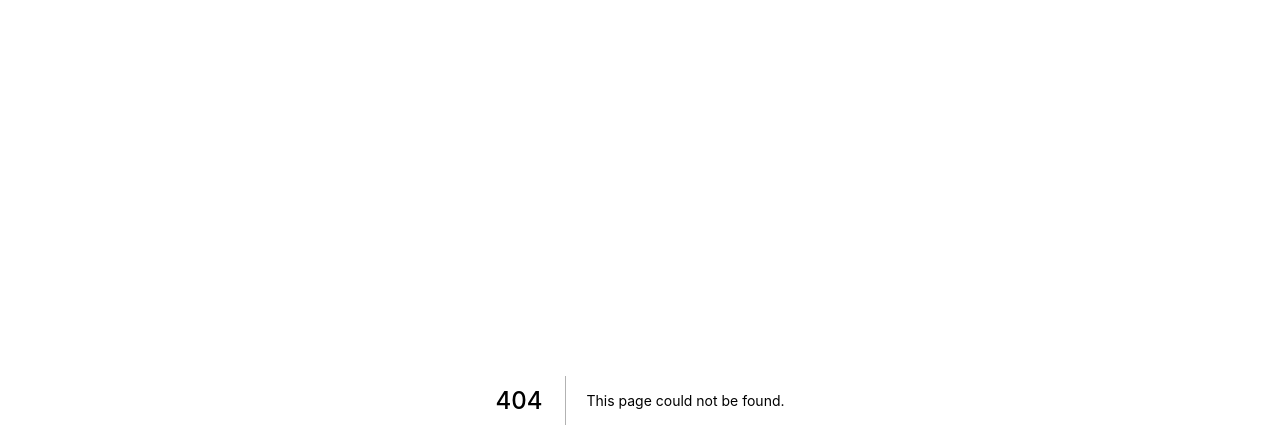
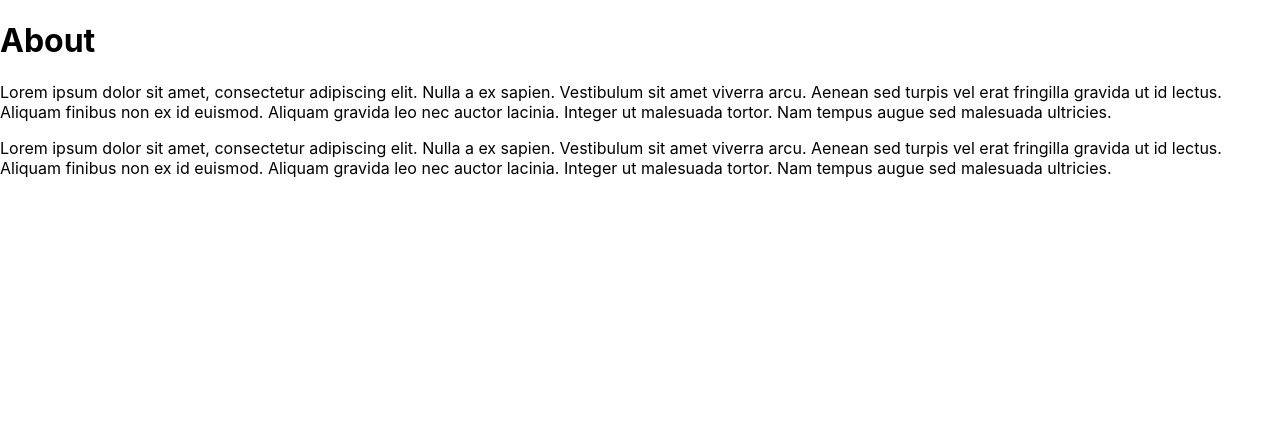
Before and after one commit to ckaiser258/learning-next.js, a Next.js app: page /about in a window 1280 px wide. Before the commit this address had no page. Shown: the top 448 px of the page. Built offline with nearby package versions, Linux system fonts and the light colour scheme.

Commit message:
Create about page.

```diff
--- /dev/null
+++ b/pages/about.js
@@ -0,0 +1,23 @@
+const About = () => {
+  return (
+    <div>
+      <h1>About</h1>
+      <p>
+        Lorem ipsum dolor sit amet, consectetur adipiscing elit. Nulla a ex
+        sapien. Vestibulum sit amet viverra arcu. Aenean sed turpis vel erat
+        fringilla gravida ut id lectus. Aliquam finibus non ex id euismod.
+        Aliquam gravida leo nec auctor lacinia. Integer ut malesuada tortor. Nam
+        tempus augue sed malesuada ultricies.
+      </p>
+      <p>
+        Lorem ipsum dolor sit amet, consectetur adipiscing elit. Nulla a ex
+        sapien. Vestibulum sit amet viverra arcu. Aenean sed turpis vel erat
+        fringilla gravida ut id lectus. Aliquam finibus non ex id euismod.
+        Aliquam gravida leo nec auctor lacinia. Integer ut malesuada tortor. Nam
+        tempus augue sed malesuada ultricies.
+      </p>
+    </div>
+  );
+};
+
+export default About;
```
